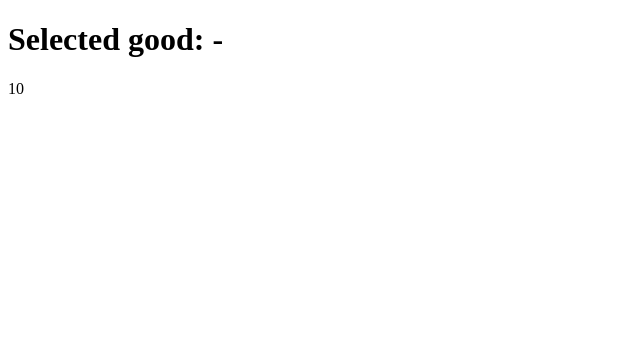
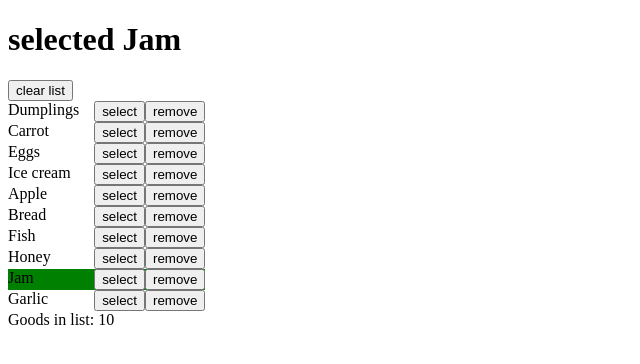
Before and after one commit to mate-academy/react_goods-selector, a React (Create React App) app: page / in a window 1280 px wide. Shown: the top 364 px of the page, without its empty margins (0-640 px from the left). Built offline with nearby package versions, Linux system fonts and the light colour scheme.

Commit message:
solution

```diff
--- a/src/App.scss
+++ b/src/App.scss
@@ -1 +1,18 @@
 // styles go here
+
+.list {
+  margin: 0;
+  padding: 0;
+  width: max-content;
+  list-style: none;
+
+  &__item {
+    display: flex;
+    justify-content: space-between;
+    gap: 15px;
+
+    &--selected {
+      background-color: green;
+    }
+  }
+}
--- a/src/App.tsx
+++ b/src/App.tsx
@@ -14,11 +14,135 @@ const goodsFromServer: string[] = [
   'Garlic',
 ];
 
-const App: React.FC = () => (
-  <div className="App">
-    <h1>Selected good: -</h1>
-    {goodsFromServer.length}
-  </div>
-);
+type State = {
+  selected: string[];
+};
 
-export default App;
+export default class App extends React.Component<{}, State> {
+  state = {
+    selected: ['Jam'],
+  };
+
+  headingText = () => {
+    const { selected } = this.state;
+    const { length } = selected;
+    let text = '';
+
+    switch (true) {
+      case length === 1:
+        text = `selected ${selected[0]}`;
+        break;
+
+      case length === 2:
+        text = `${selected[0]} and ${selected[1]} are selected`;
+        break;
+
+      case length > 2:
+        text = `
+        ${selected.join(', ').replace(/,(?=[^,]*$)/, ' and')}
+        `;
+        break;
+
+      default:
+        text = 'No goods selected';
+        break;
+    }
+
+    return text;
+  };
+
+  addItem = (item: string) => {
+    this.setState((state) => {
+      const { selected } = state;
+
+      if (!selected.includes(item)) {
+        return {
+          selected: selected.concat(item),
+        };
+      }
+
+      return state;
+    });
+  };
+
+  removeItem = (item: string) => {
+    this.setState((state) => {
+      const { selected } = state;
+
+      if (selected.includes(item)) {
+        const itemIndex = state.selected.indexOf(item);
+
+        selected.splice(itemIndex, 1);
+      }
+
+      return state;
+    });
+  };
+
+  clearSelection = () => {
+    this.setState((state) => {
+      const { selected } = state;
+
+      selected.length = 0;
+
+      return state;
+    });
+  };
+
+  makeGoodsList = () => {
+    const { selected } = this.state;
+
+    return (
+      goodsFromServer.map((item) => (
+        <li
+          key={item}
+          className={
+            `list__item
+            ${selected.includes(item) && 'list__item--selected'}
+            `
+          }
+        >
+          {item}
+          <div className="list__buttons">
+            <button
+              type="button"
+              className="list__button"
+              onClick={() => {
+                this.addItem(item);
+              }}
+            >
+              select
+            </button>
+            <button
+              type="button"
+              className="list__button"
+              onClick={() => {
+                this.removeItem(item);
+              }}
+            >
+              remove
+            </button>
+          </div>
+        </li>
+      ))
+    );
+  };
+
+  render() {
+    return (
+      <div className="App">
+        <h1>{this.headingText()}</h1>
+        <button
+          type="button"
+          onClick={() => this.clearSelection()}
+        >
+          clear list
+        </button>
+        <ul className="list">
+          {this.makeGoodsList()}
+        </ul>
+        {`Goods in list: ${goodsFromServer.length}`}
+      </div>
+    );
+  }
+}
```
Also changed, not shown: package.json (line endings or trailing spaces), 2 other files (tests, documents, lock files or other folders).
